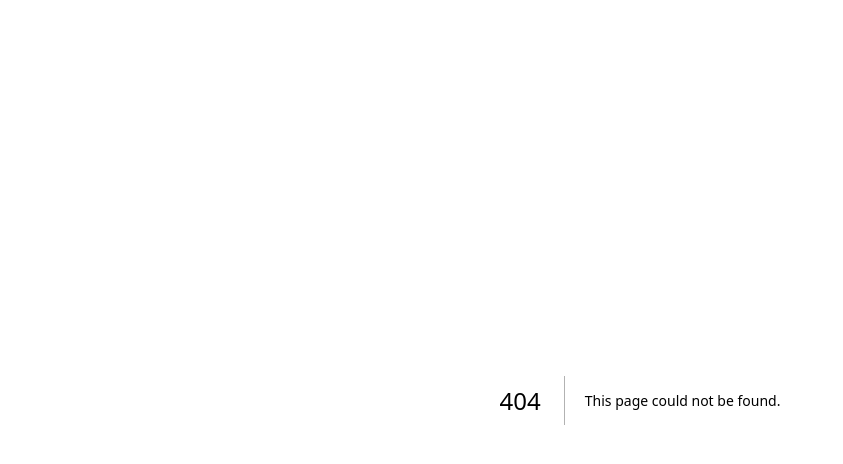
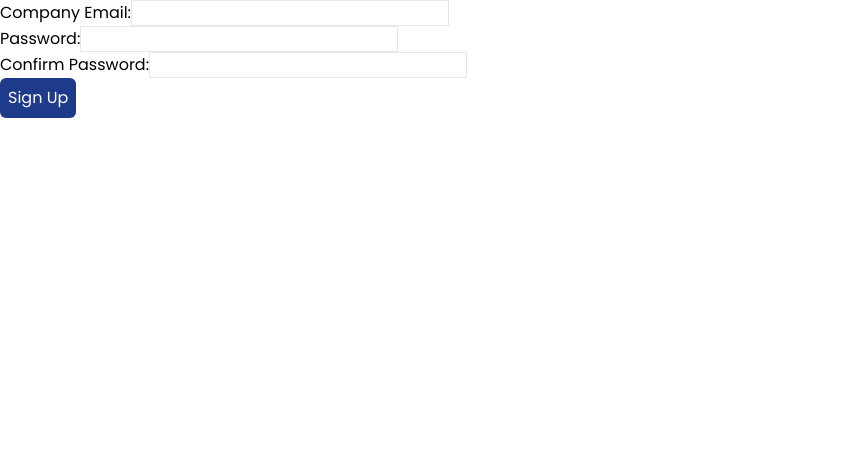
Before and after one commit to thisisyashgarg/decollab-frontend, a Next.js app: page /signup in a window 1280 px wide. Before the commit this address had no page. Shown: the top 464 px of the page, without its empty margins (0-843 px from the left). Built offline with nearby package versions, Linux system fonts and the light colour scheme; no server answers.

Commit message:
created auth context, signup with firebse working

```diff
--- a/src/auth/auth.ts
+++ b/src/auth/auth.ts
@@ -1,7 +1,8 @@
 import { initializeApp } from "firebase/app";
 import { getAuth } from "firebase/auth";
+
 const firebaseConfig = {
-  apiKey: process.env.FIREBASE_API_KEY,
+  apiKey: "AIzaSyD9N0abGk4CEcN_QDLSELueh4mbpQ7a1aQ",
   authDomain: "decollab.firebaseapp.com",
   projectId: "decollab",
   storageBucket: "decollab.appspot.com",
@@ -12,6 +13,6 @@ const firebaseConfig = {
 
 // Initialize Firebase
 const app = initializeApp(firebaseConfig);
-export const auth = getAuth();
+export const auth = getAuth(app);
 
 export default app;
--- a/src/context/AuthContext.ts
+++ /dev/null
@@ -1,15 +0,0 @@
-import { Provider, createContext, useContext, useState } from "react";
-
-const AuthContext = createContext("");
-
-export function useAuth() {
-  return useContext(AuthContext);
-}
-
-export const AuthProvider = ({ children }) => {
-  const [currentUser, setCurrentUser] = useState("");
-  const value = {
-    currentUser,
-  };
-  return;
-};
--- /dev/null
+++ b/src/context/AuthContext.tsx
@@ -0,0 +1,53 @@
+import { auth } from "@/auth/auth";
+import {
+  ReactNode,
+  createContext,
+  useContext,
+  useEffect,
+  useState,
+} from "react";
+import {
+  UserCredential,
+  createUserWithEmailAndPassword,
+  onAuthStateChanged,
+  User,
+} from "firebase/auth";
+
+type AuthContextType = {
+  currentUser: User | null;
+  signUp: (email: string, password: string) => Promise<UserCredential>;
+};
+
+export const AuthContext = createContext<AuthContextType>({
+  currentUser: null,
+  signUp: () => Promise.reject(),
+});
+
+export function useAuth() {
+  return useContext(AuthContext);
+}
+
+export const AuthProvider = ({ children }: { children?: ReactNode }) => {
+  const [currentUser, setCurrentUser] = useState<User | null>(null);
+  const value = {
+    currentUser,
+    signUp,
+  };
+
+  function signUp(email: string, password: string) {
+    return createUserWithEmailAndPassword(auth, email, password);
+  }
+
+  function twitterAuth(username: string) {
+    return;
+  }
+
+  useEffect(() => {
+    const unsubscribe = onAuthStateChanged(auth, (user) => {
+      setCurrentUser(user);
+    });
+    return unsubscribe;
+  }, []);
+
+  return <AuthContext.Provider value={value}>{children}</AuthContext.Provider>;
+};
--- a/src/pages/_app.tsx
+++ b/src/pages/_app.tsx
@@ -1,15 +1,18 @@
 import { Inter, Poppins } from "next/font/google";
 import "../styles/globals.css";
 import type { AppProps } from "next/app";
+import { AuthProvider } from "@/context/AuthContext";
 
 const font = Poppins({ subsets: ["latin"], weight: "400" });
 
 export default function App({ Component, pageProps }: AppProps) {
   return (
     <>
-      <main className={font.className}>
-        <Component {...pageProps} />
-      </main>
+      <AuthProvider>
+        <main className={font.className}>
+          <Component {...pageProps} />
+        </main>
+      </AuthProvider>
     </>
   );
 }
--- a/src/pages/login.tsx
+++ b/src/pages/login.tsx
@@ -1,7 +1,9 @@
-import React from "react";
+import { useAuth } from "@/context/AuthContext";
+
+import React, { FormEvent } from "react";
 
 const Login = () => {
-  return <div>Login</div>;
+  return <h1>Login Page</h1>;
 };
 
 export default Login;
--- /dev/null
+++ b/src/pages/signup/index.tsx
@@ -0,0 +1,92 @@
+import { useAuth } from "@/context/AuthContext";
+import { useRouter } from "next/router";
+import React, { FormEvent, MouseEvent, useState } from "react";
+
+const Signup = () => {
+  const [formData, setFormData] = useState({
+    email: "",
+    password: "",
+    confirmPassword: "",
+  });
+  const [errorMessage, setErrorMessage] = useState("");
+  const [loading, setLoading] = useState(false);
+  const { signUp } = useAuth();
+  const router = useRouter();
+
+  const handleInputChange = (event: { target: { name: any; value: any } }) => {
+    const { name, value } = event.target;
+    setFormData({
+      ...formData,
+      [name]: value,
+    });
+  };
+
+  const handleSubmit = async (event: FormEvent) => {
+    event.preventDefault();
+    if (formData.password !== formData.confirmPassword) {
+      return setErrorMessage("Passwords do not match");
+    }
+    try {
+      setLoading(true);
+      setErrorMessage("");
+      await signUp(formData.email, formData.password);
+      router.push("/signup/twitter");
+    } catch (err) {
+      setErrorMessage("Failed to create an account");
+      console.log(err);
+    }
+
+    setLoading(false);
+  };
+
+  return (
+    <form onSubmit={handleSubmit}>
+      <div>
+        <label htmlFor="email">Company Email:</label>
+        <input
+          className="border"
+          type="email"
+          id="email"
+          name="email"
+          value={formData.email}
+          onChange={handleInputChange}
+          required
+        />
+      </div>
+      <div>
+        <label htmlFor="password">Password:</label>
+        <input
+          className="border"
+          type="password"
+          id="password"
+          name="password"
+          value={formData.password}
+          onChange={handleInputChange}
+          required
+        />
+      </div>
+      <div>
+        <label htmlFor="confirmPassword">Confirm Password:</label>
+        <input
+          className="border"
+          type="password"
+          id="confirmPassword"
+          name="confirmPassword"
+          value={formData.confirmPassword}
+          onChange={handleInputChange}
+          required
+        />
+        {errorMessage && <div className="text-red-900">{errorMessage}</div>}
+      </div>
+      <button
+        disabled={loading}
+        type="submit"
+        className="bg-blue-900 p-2 text-white rounded-md"
+      >
+        {loading ? "Loading..." : "Sign Up"}
+      </button>
+    </form>
+  );
+};
+
+export default Signup;
--- /dev/null
+++ b/src/pages/signup/twitter.tsx
@@ -0,0 +1,7 @@
+import React from "react";
+
+const Twitter = () => {
+  return <div>Twitter</div>;
+};
+
+export default Twitter;
```
Also changed, not shown: src/helper/helperFunctions.ts (added).
